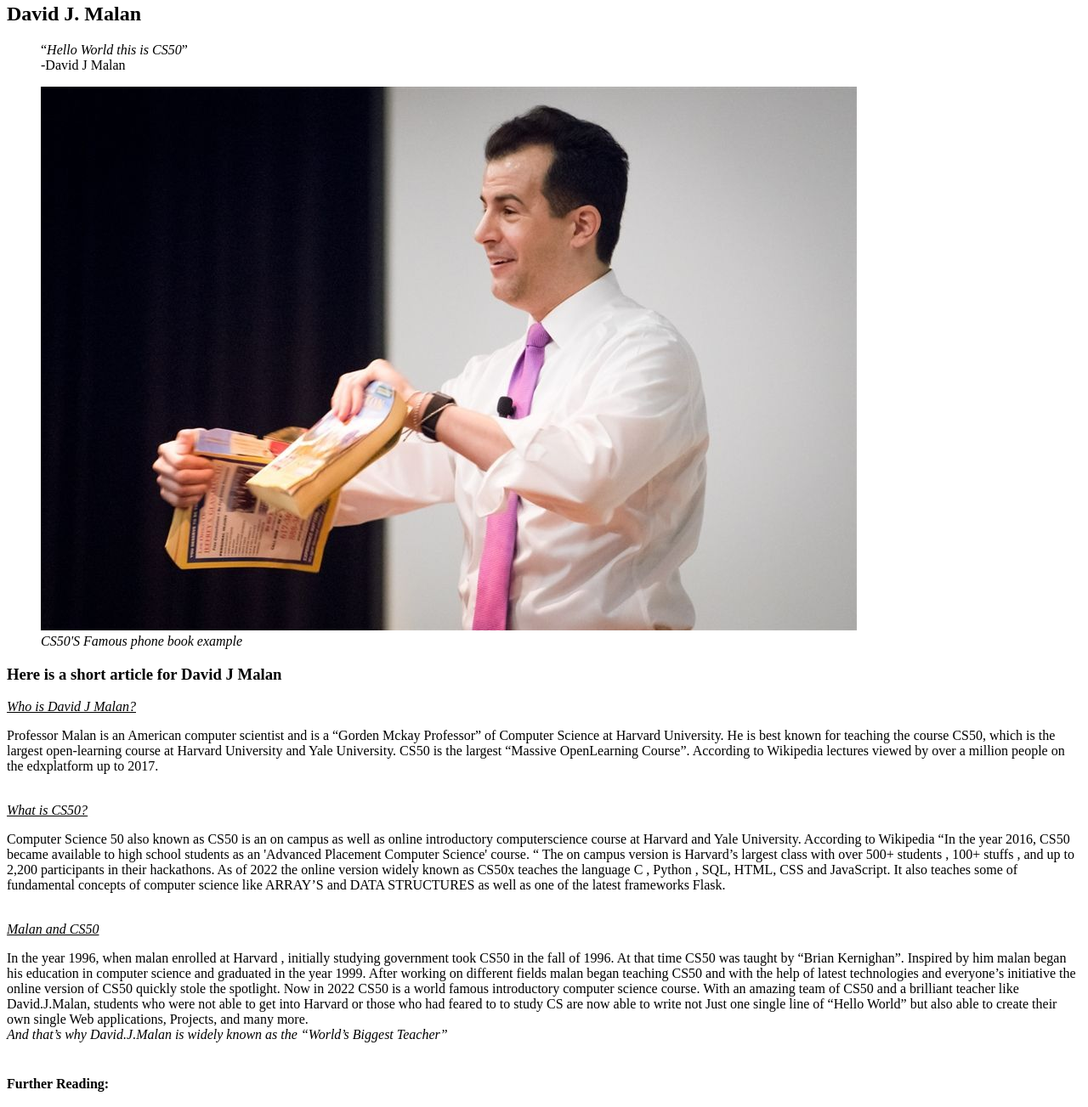
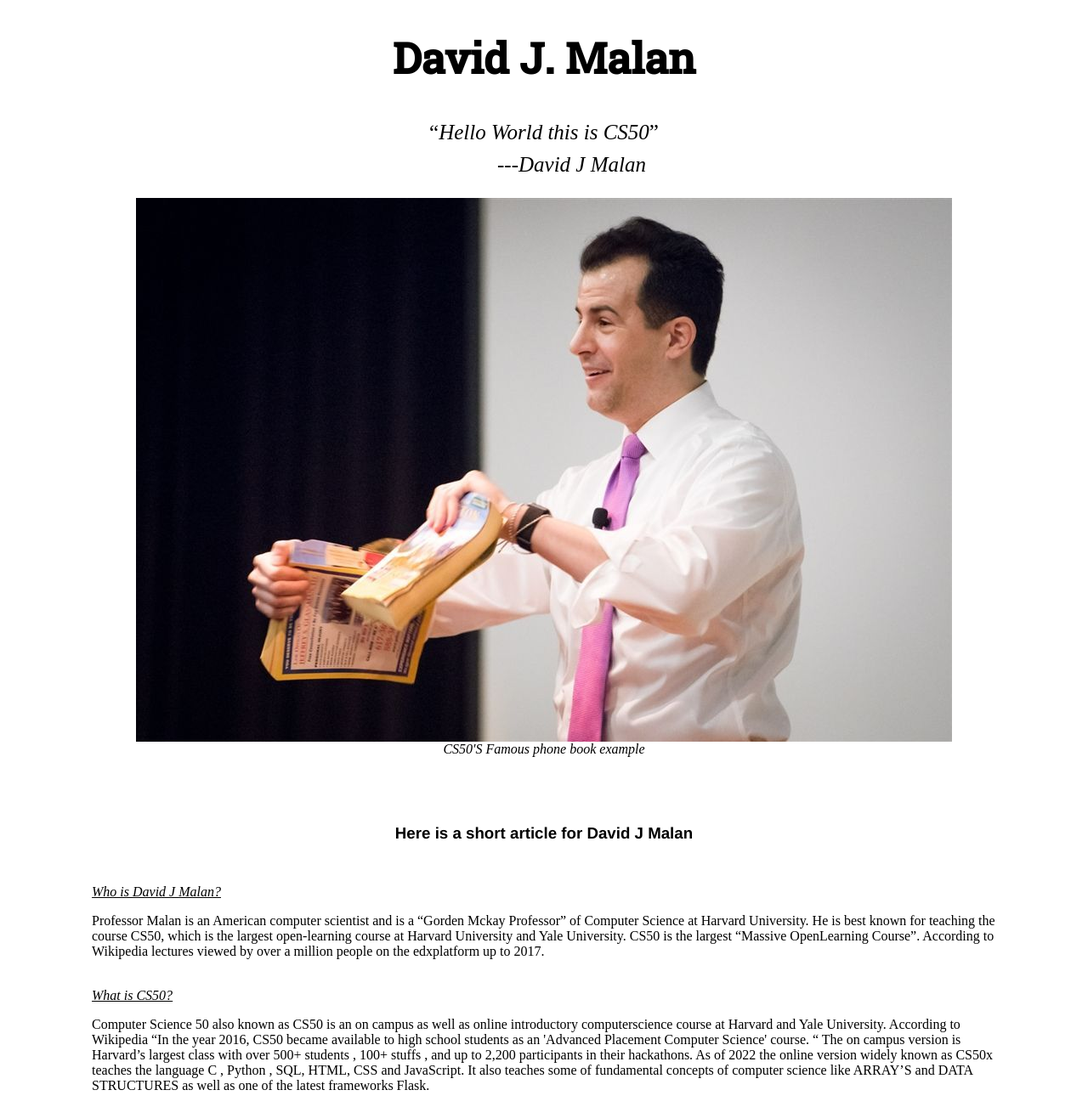
Before and after one commit to i23002/Tribute_web_page, a plain HTML site: page index.html in a window 1280 px wide. Shown: the part 17-1320 px from the top of the page at 85% size. Drawn offline with Linux system fonts and the light colour scheme.

Commit message:
outerliars are on going

```diff
--- a/index.html
+++ b/index.html
@@ -6,6 +6,10 @@
     <meta http-equiv="X-UA-Compatible" content="IE=edge">
     <link rel="icon" href="Harvard2.jpeg" type="image/icon">
     <meta name="viewport" content="width=device-width, initial-scale=1.0">
+    <link rel="stylesheet" href="style.css">
+    <link rel="preconnect" href="https://fonts.googleapis.com">
+    <link rel="preconnect" href="https://fonts.gstatic.com" crossorigin>
+    <link href="https://fonts.googleapis.com/css2?family=Roboto+Slab:wght@500&display=swap" rel="stylesheet">
     <title>Tribute to David J Malan</title>
 </head>
 <body>
@@ -14,9 +18,9 @@
     <!-- h1 tag with an id = title that contains a string that describes the subject of the tribute page -->
     <article>
      <h1 id="title">David J. Malan</h1>
-     <figure>
+     <figure id="quote">
         <q><em>Hello World this is CS50</em></q>
-        <figcaption>-David J Malan</figcaption>
+        <figcaption id="title-name"><em>---David J Malan</em></figcaption>
      </figure>
     </article>
     <!-- figure element with an id of img-div -->
@@ -59,7 +63,7 @@
         </section>
         <br>
         <section class="links">
-            <h4>Further Reading: </h4>
+            <h4 id="reading">Further Reading: </h4>
             <ul>
                <li>Read more about CS50 <a id="cs50" href="https://en.wikipedia.org/wiki/CS50" target="_blank">here</a></li>
                <br>
--- /dev/null
+++ b/style.css
@@ -0,0 +1,51 @@
+article{
+    display: block;
+}
+h1{
+    text-align: center;
+    font-size: 50px;
+    padding-top: 10px;
+    font-family: 'Roboto Slab', serif;
+}
+#quote{
+    text-align: center;
+    font-size: 25px;
+}
+#title-name{
+    padding-left: 65px;
+    padding-top: 10px;
+}
+#img-div{
+    display: grid;
+    margin: 5px 5px 5px 5px;
+
+}
+#image{
+    max-width: 100%;
+    height: auto;
+    margin-left: auto;
+    margin-right: auto;
+}
+#img-caption{
+    margin-left: auto;
+    margin-right: auto;
+
+}
+h3{
+    text-align: center;
+    font-family: 'Franklin Gothic Medium', 'Arial Narrow', Arial, sans-serif;
+    padding-bottom: 15px;
+}
+#tribute-info{
+    display: grid;
+    margin-left: 100px;
+    margin-right: 100px;
+    margin-top: 60px;
+
+}
+h4{
+    font-size: 25px;
+}
+ul li{
+    font-size: 20px;
+}
```
